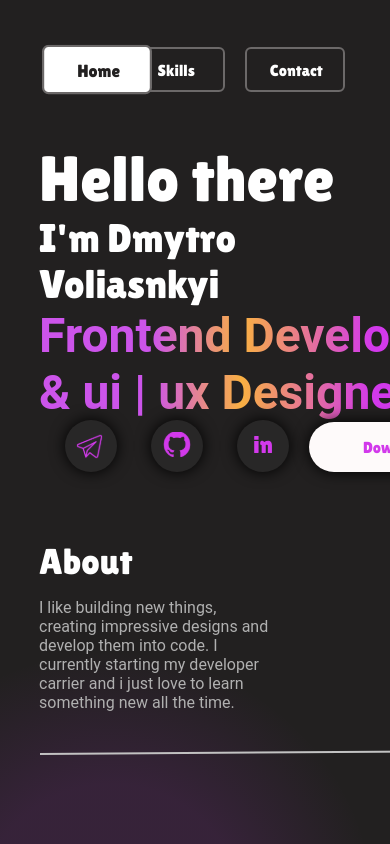
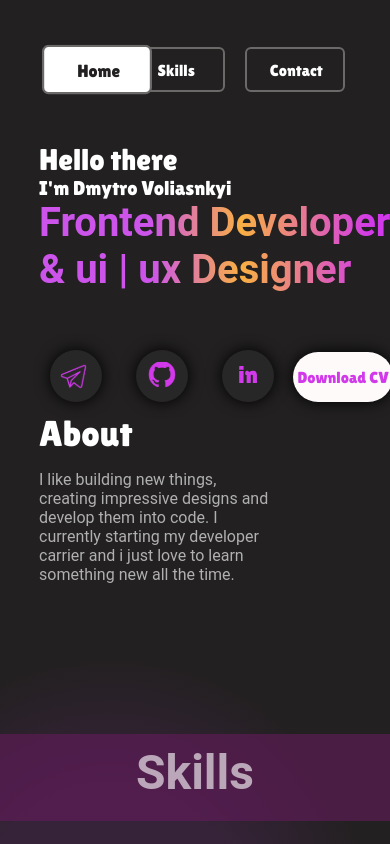
Before and after one commit to V1daa/Resume, a React (Vite) app in the folder Resume/: page / in a window 390 px wide. Shown: the top 844 px of the page. Built offline with nearby package versions, Linux system fonts and the light colour scheme.

Commit message:
Version Finale

```diff
--- a/Resume/src/components/contact.tsx
+++ b/Resume/src/components/contact.tsx
@@ -27,7 +27,7 @@ const Contact = () => {
       );
   };
   return (
-    <>
+    <div className="contact-container">
       <div className="contact-strip-container">
         <h1 className="contact-paragraph" id="contact">Contact</h1>
       </div>
@@ -63,7 +63,7 @@ const Contact = () => {
           </div>
         </div>
       </form>
-    </>
+    </div>
   );
 };
 
--- a/Resume/src/styles/components/_contact.scss
+++ b/Resume/src/styles/components/_contact.scss
@@ -1,8 +1,28 @@
+.contact-container {
+  margin-top: 100px;
+  @media(max-height: 800px) {
+    margin-top: 200px;
+  }
+  @media(max-height: 720px) {
+    margin-top: 300px;
+  }
+  @media(max-height: 625px) {
+    margin-top: 400px;
+  }
+  @media(max-height: 520px) {
+    margin-top: 500px;
+  }
+  @media(max-height: 415px) {
+    margin-top: 600px;
+  }
+}
+
+
+
 .contact-strip-container {
   background-color: #601b59a2;
   width: 100vw;
   height: 87px;
-  position: sticky;
   margin-top: 10vh;
   z-index: 99999;
   @media (max-width: 1660px) {
@@ -70,6 +90,9 @@
     @media (max-width: 850px) {
       width: 30vw;
     }
+    @media (max-width: 620px) {
+      width: 40vw;
+    }
   }
   &:nth-child(6) {
     width: 20vw;
@@ -78,6 +101,9 @@
     padding-left: 0.5vw;
     @media (max-width: 850px) {
       width: 30vw;
+    }
+    @media (max-width: 620px) {
+      width: 40vw;
     }
   }
 }
--- a/Resume/src/styles/components/_header.scss
+++ b/Resume/src/styles/components/_header.scss
@@ -40,7 +40,7 @@
     margin-top: 47px;
     cursor: pointer;
     transition: all 0.3s ease-in-out;
-    z-index: 99999999999999999;
+    z-index: 9999999999;
 
     &:hover {
       background: #ffffff;
--- a/Resume/src/styles/components/_info.scss
+++ b/Resume/src/styles/components/_info.scss
@@ -6,12 +6,18 @@
     font-size: 64px;
     font-family: $font-main;
     font-weight: 200;
+    @media(max-width: 540px) {
+      font-size: 30px;
+    }
   }
   .info-name-text {
     color: #ffffff;
     font-family: $font-main;
     font-weight: 200;
     font-size: 40px;
+    @media(max-width: 540px) {
+      font-size: 20px;
+    }
   }
   .info-gradient-container {
     background: linear-gradient(
@@ -24,6 +30,11 @@
     -webkit-background-clip: text;
     background-clip: text;
     -webkit-text-fill-color: transparent;
+    & > h1 {
+        @media(max-width: 540px) {
+          font-size: 40px;
+        }
+        }
   }
   @media(max-width: 670px) {
     margin-top: 50px;
@@ -73,6 +84,7 @@
   top: 490px;
   left: 8vw;
   display: flex;
+
   &-1,
   &-2,
   &-3 {
@@ -99,6 +111,10 @@
   }
   @media(max-width: 670px) {
       top: 420px;
+  }
+  @media(max-width: 540px) {
+    top: 350px;
+    left: 4vw;
   }
 }
 
@@ -137,6 +153,9 @@
   @media(max-width: 1000px) {
     margin-left: 5vw;
   }
+  @media(max-width: 540px) {
+    width: 100px;
+  }
 
 }
 
@@ -167,4 +186,7 @@
 .info-about-line1 {
   margin-top: 38px;
   z-index: 9999;
+  @media(max-width: 540px) {
+    display: none;
+  }
 }
--- a/Resume/src/styles/components/_projects.scss
+++ b/Resume/src/styles/components/_projects.scss
@@ -10,6 +10,7 @@
   @media(max-width: 770px) {
     margin-top: 450px;
   }
+
 }
 
 .projects-title-main {
@@ -88,4 +89,7 @@
     margin-right: 10vw;
     align-items: center;
   }
+  @media(max-width: 500px) {
+    margin: 0;
+  }
 }
--- a/Resume/src/styles/components/_skills.scss
+++ b/Resume/src/styles/components/_skills.scss
@@ -52,7 +52,6 @@
     margin-left: 40px;
     transition: all 0.2s ease-in-out;
     cursor: pointer;
-    z-index: 99999999999;
     position: relative;
     @media(max-width: 770px) {
       margin-top: 3vh;
@@ -65,7 +64,6 @@
 }
 
 .img- {
-  z-index: 999;
   &1,
   &2,
   &3,
```
